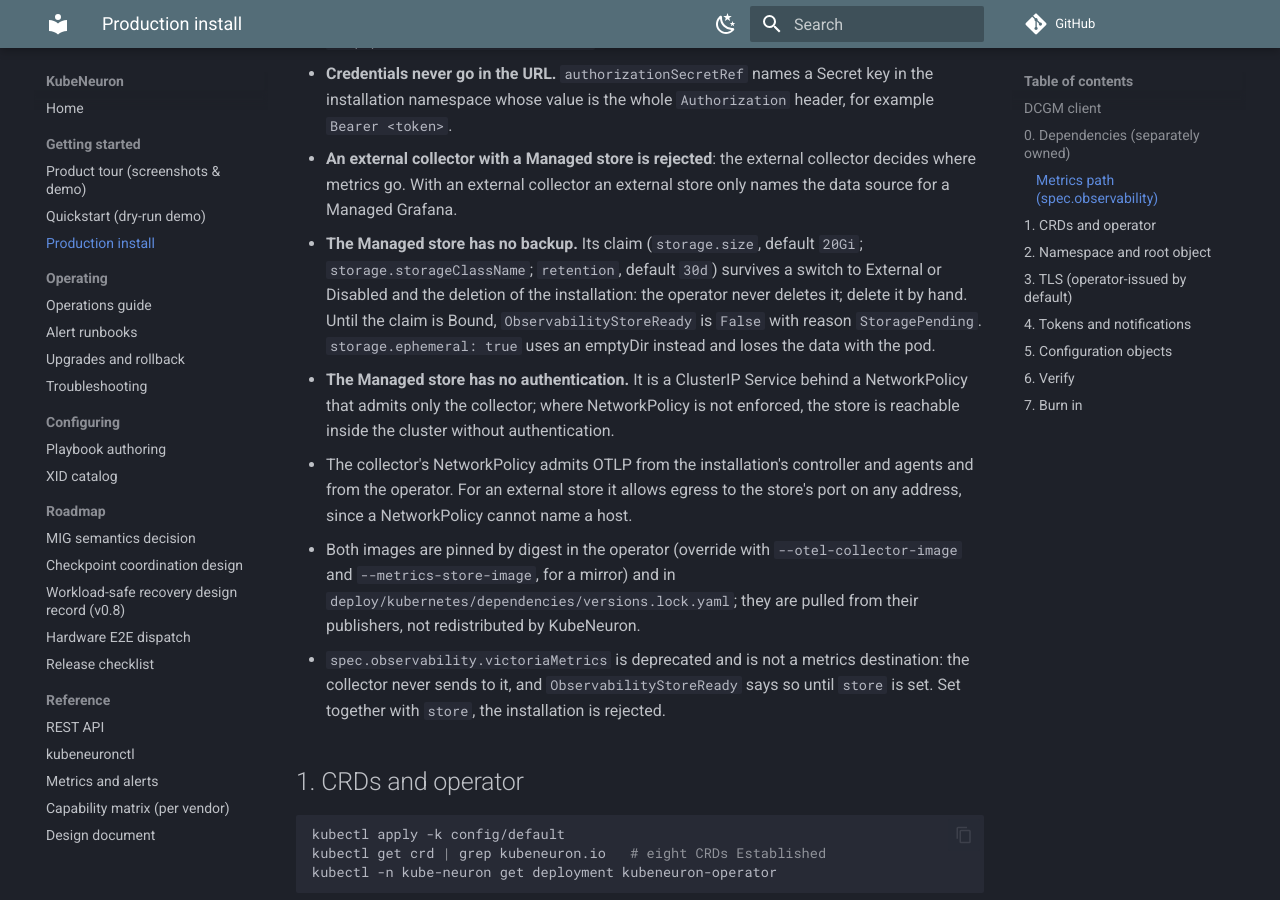
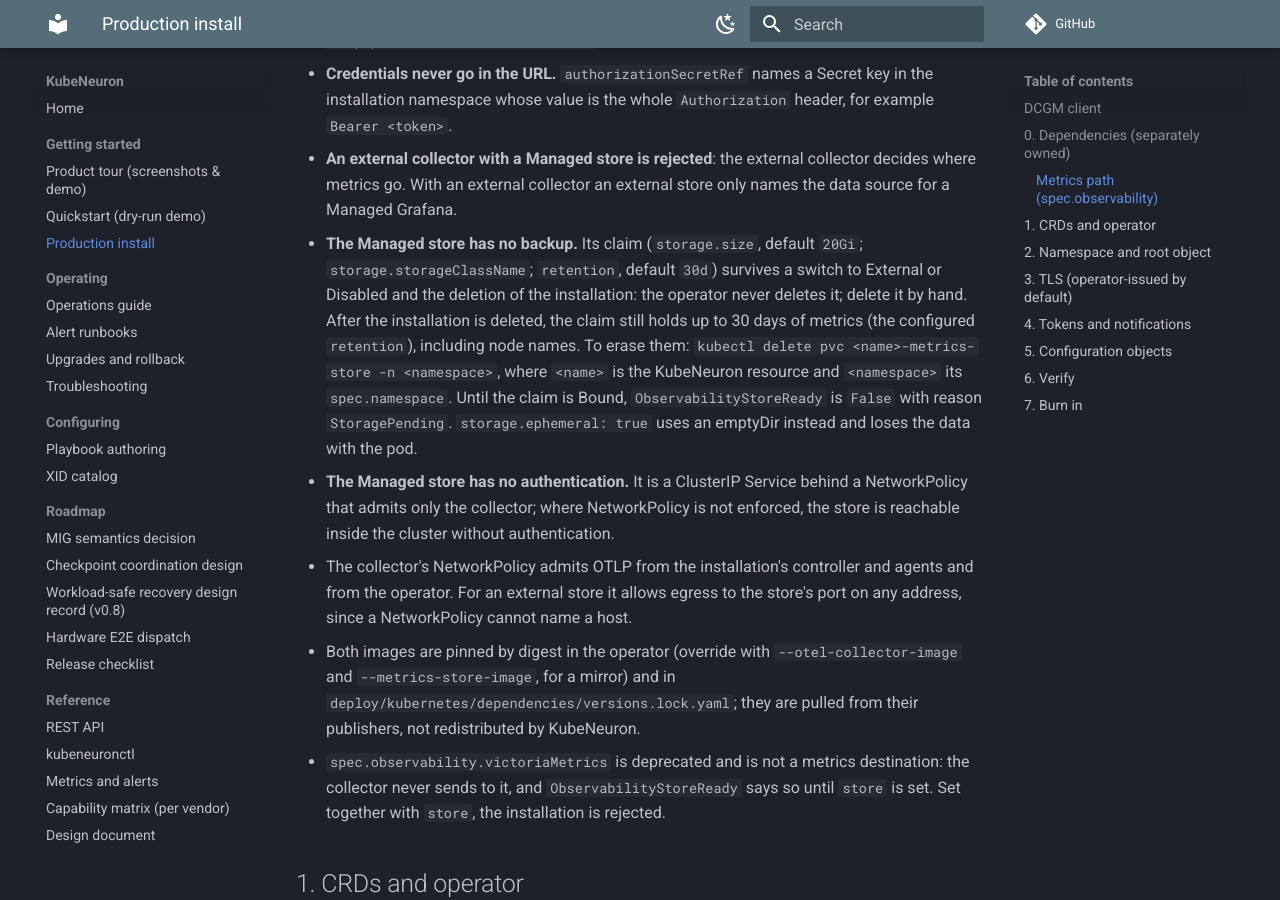
Before and after one commit to kubeneuron/kubeneuron, an MkDocs documentation site: the page built from docs/install.md, in a window 1280 px wide and 900 px high, scrolled down 1227 px. Built offline with MkDocs 1.6.1 and Material for MkDocs 9.7.7, drawn with Linux system fonts in a browser that asks for light colours; comment, search, counter and statistics services are not loaded.

Commit message:
docs: what the store claim keeps after the installation is deleted and how to erase it; rewrap the changelog entry
Signed-off-by: Andrii Petruk <andrey.petruk@gmail.com>

```diff
--- a/docs/install.md
+++ b/docs/install.md
@@ -47,8 +47,12 @@ operator; see [Metrics path](#metrics-path-specobservability).
 - **The Managed store has no backup.** Its claim (`storage.size`, default
   `20Gi`; `storage.storageClassName`; `retention`, default `30d`) survives a
   switch to External or Disabled and the deletion of the installation: the
-  operator never deletes it; delete it by hand. Until
-  the claim is Bound, `ObservabilityStoreReady` is `False` with reason
+  operator never deletes it; delete it by hand. After the installation is
+  deleted, the claim still holds up to 30 days of metrics (the configured
+  `retention`), including node names. To erase them:
+  `kubectl delete pvc <name>-metrics-store -n <namespace>`, where `<name>` is
+  the KubeNeuron resource and `<namespace>` its `spec.namespace`. Until the
+  claim is Bound, `ObservabilityStoreReady` is `False` with reason
   `StoragePending`. `storage.ephemeral: true` uses an emptyDir instead and
   loses the data with the pod.
 - **The Managed store has no authentication.** It is a ClusterIP Service
```
Also changed, not shown: CHANGELOG.md (+3 -2 lines).
